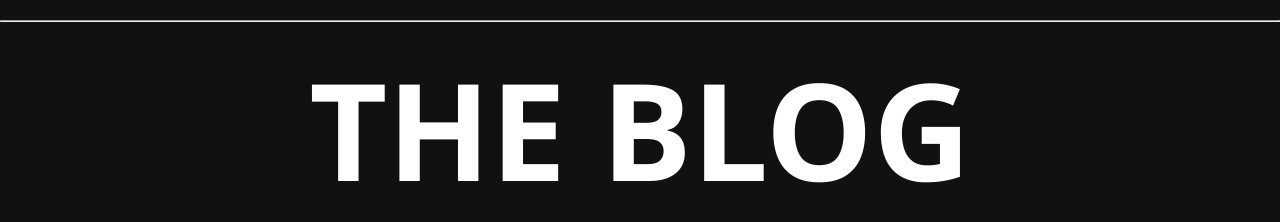
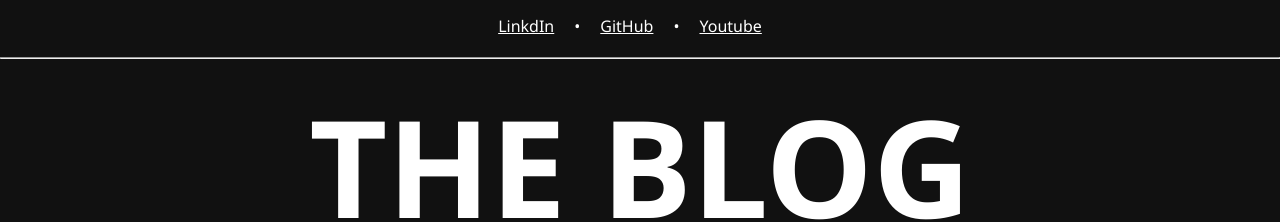
Before and after one commit to mateuslgomes/angular-blog, an Angular app: page / in a window 1280 px wide. Shown: the top 222 px of the page. Built offline with nearby package versions, Linux system fonts and the light colour scheme.

Commit message:
created component menu-bar

```diff
--- a/src/app/components/menu-bar/menu-bar.component.css
+++ b/src/app/components/menu-bar/menu-bar.component.css
@@ -0,0 +1,9 @@
+.container__menu-bar > ul {
+  display: flex;
+  flex-direction: row;
+}
+
+.container__menu-bar > ul > li {
+  margin-right: 20px;
+  list-style: none;
+}
--- a/src/app/components/menu-bar/menu-bar.component.html
+++ b/src/app/components/menu-bar/menu-bar.component.html
@@ -1 +1,9 @@
-<p>menu-bar works!</p>
+<div class="container__menu-bar">
+  <ul>
+    <li><a href="https://www.linkedin.com/in/mateuslgomes/" target="_blank">LinkdIn</a></li>
+    <li><span>•</span></li>
+    <li><a href="http://github.com/mateuslgomes" target="_blank">GitHub</a></li>
+    <li><span>•</span></li>
+    <li><a href="https://www.youtube.com/@Angular" target="_blank">Youtube</a></li>
+  </ul>
+</div>
--- a/src/app/pages/home/home.component.css
+++ b/src/app/pages/home/home.component.css
@@ -4,3 +4,9 @@
   flex-direction: row;
   justify-content: center;
 }
+
+header {
+  margin-top: 15px;
+  display: flex;
+  justify-content: center;
+}
--- a/src/app/pages/home/home.component.html
+++ b/src/app/pages/home/home.component.html
@@ -1,3 +1,6 @@
+<header>
+  <app-menu-bar></app-menu-bar>
+</header>
 <app-menu-title></app-menu-title>
 <div class="container__articles">
   <div class="articles__main">
```
